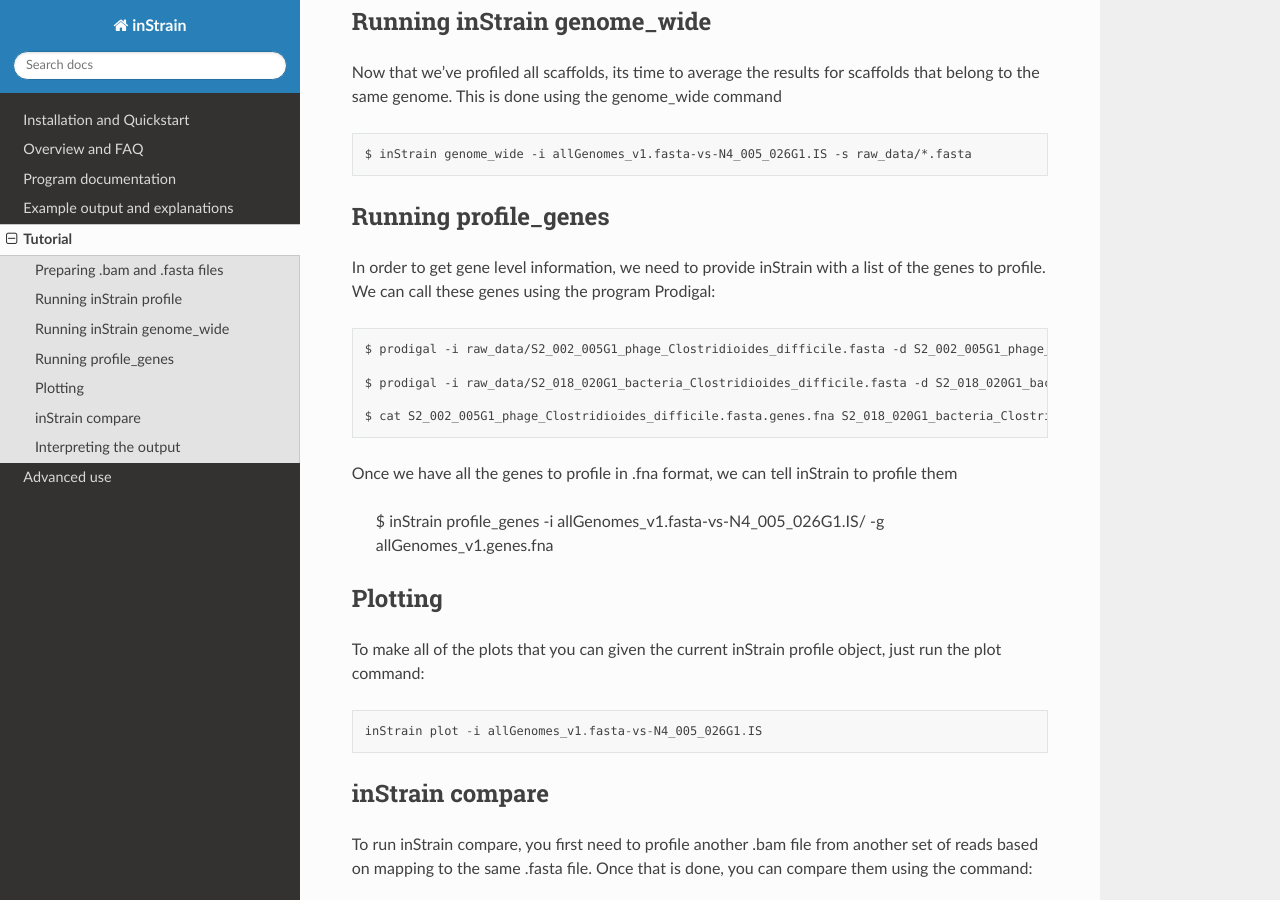
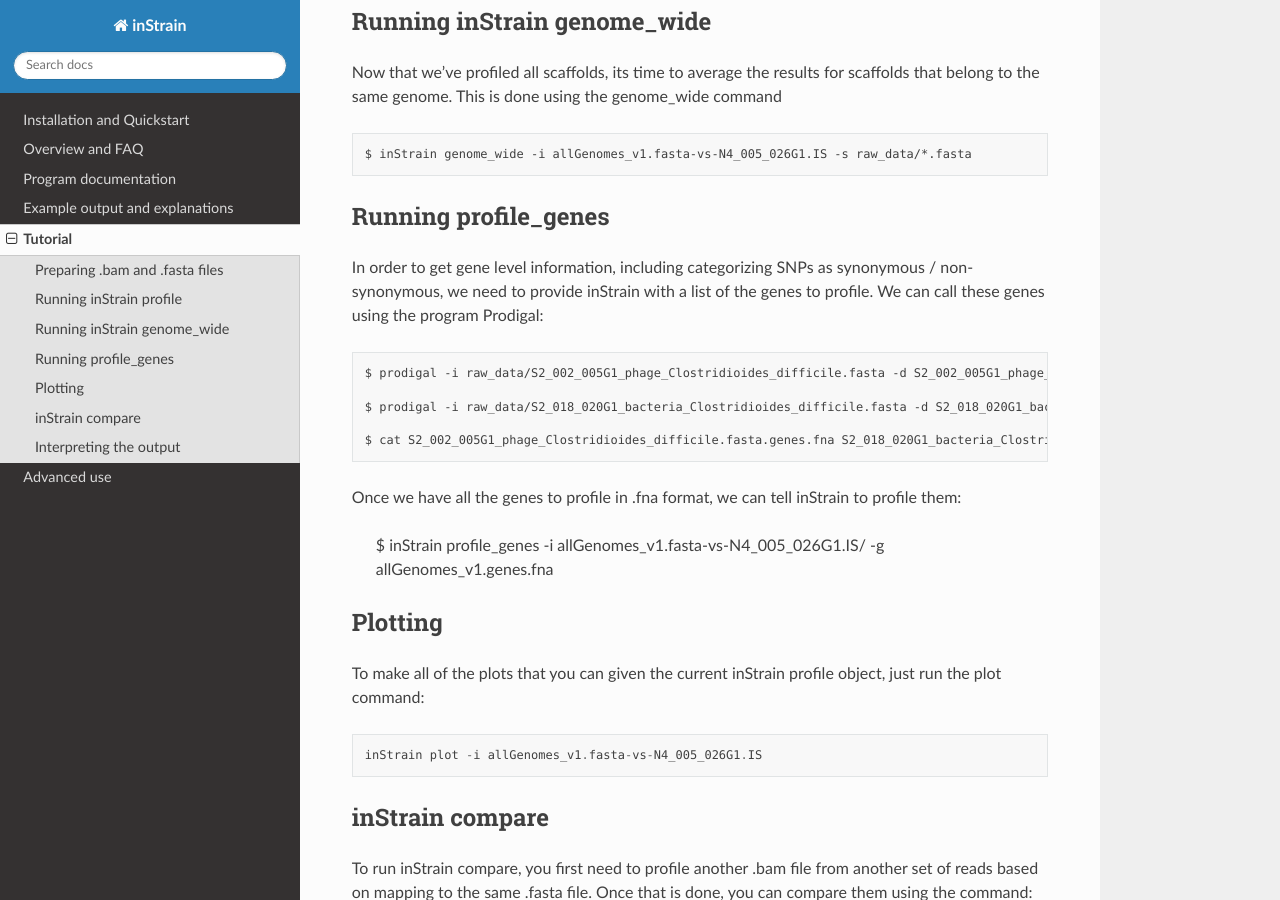
Before and after one commit to MrOlm/inStrain, a Sphinx documentation site: the page built from docs/tutorial.rst, in a window 1280 px wide and 900 px high, scrolled down 1600 px. Built offline with Sphinx 7.4.7 and the Read the Docs theme 2.0.0, drawn with Linux system fonts in a browser that asks for light colours.

Commit message:
Update tutorial.rst

```diff
--- a/docs/tutorial.rst
+++ b/docs/tutorial.rst
@@ -53,7 +53,7 @@ Now that we've profiled all scaffolds, its time to average the results for scaff
 Running profile_genes
 --------------
 
-In order to get gene level information, we need to provide inStrain with a list of the genes to profile. We can call these genes using the program Prodigal::
+In order to get gene level information, including categorizing SNPs as synonymous / non-synonymous, we need to provide inStrain with a list of the genes to profile. We can call these genes using the program Prodigal::
 
  $ prodigal -i raw_data/S2_002_005G1_phage_Clostridioides_difficile.fasta -d S2_002_005G1_phage_Clostridioides_difficile.fasta.genes.fna
 
@@ -61,9 +61,10 @@ In order to get gene level information, we need to provide inStrain with a list
 
  $ cat S2_002_005G1_phage_Clostridioides_difficile.fasta.genes.fna S2_018_020G1_bacteria_Clostridioides_difficile.fasta.genes.fna > allGenomes_v1.genes.fna
 
-Once we have all the genes to profile in .fna format, we can tell inStrain to profile them
+Once we have all the genes to profile in .fna format, we can tell inStrain to profile them:
 
  $ inStrain profile_genes -i allGenomes_v1.fasta-vs-N4_005_026G1.IS/ -g allGenomes_v1.genes.fna
+
 
 Plotting
 ------
```
